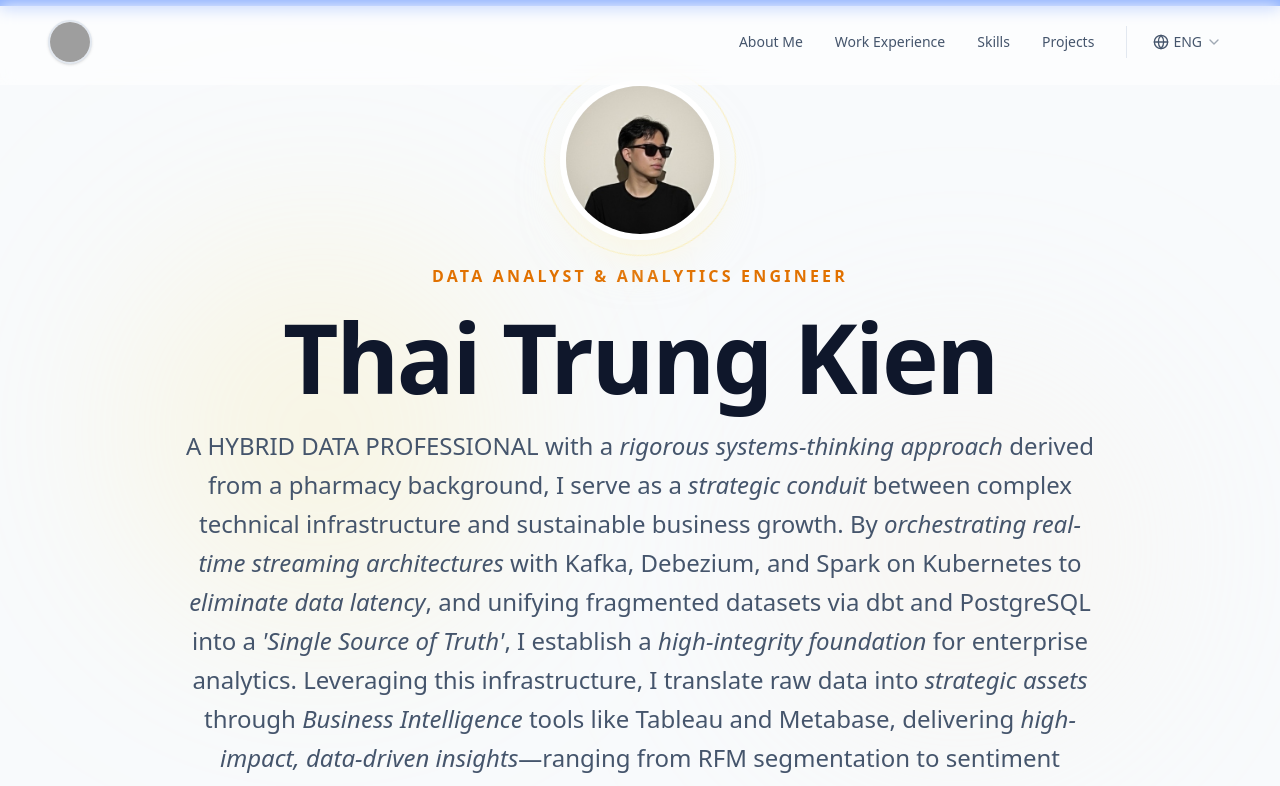
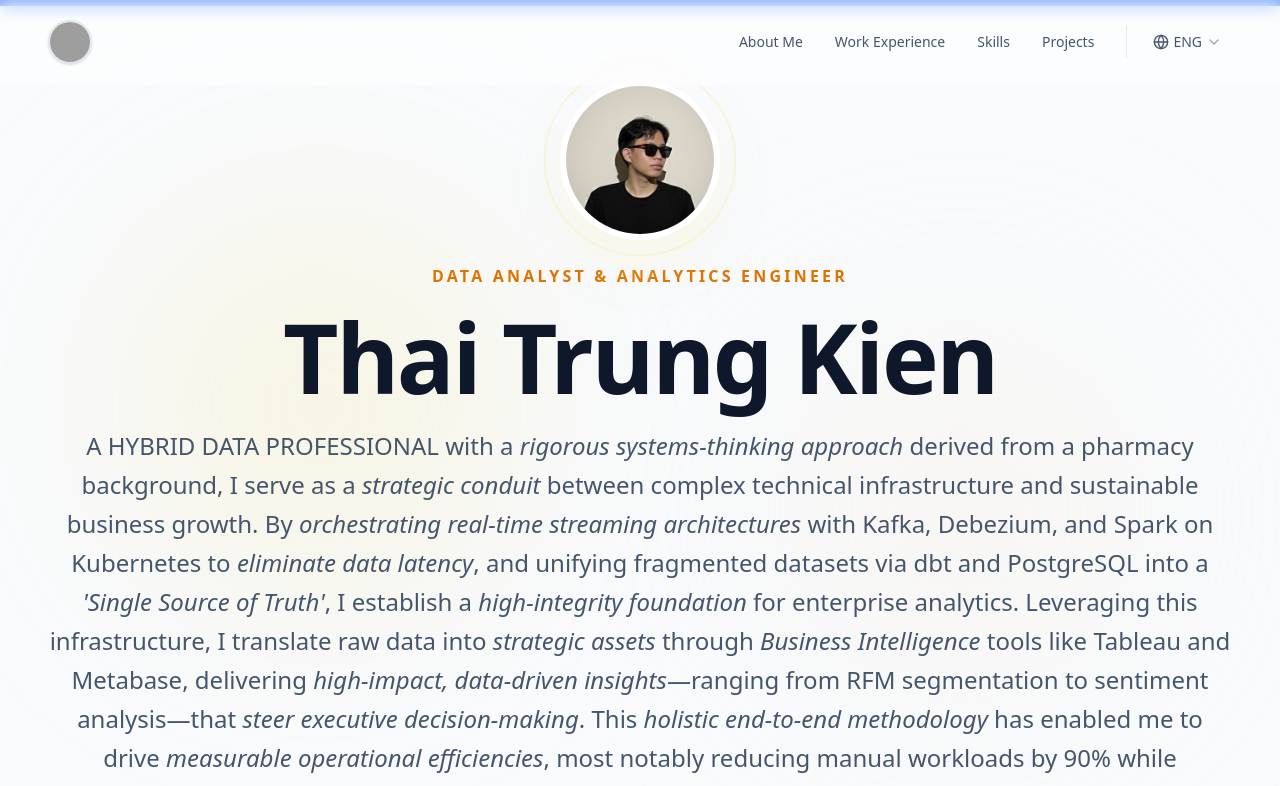
Before and after one commit to kina2711/portfolio-rabbit, a Next.js app: page / in a window 1280 px wide. Shown: the top 786 px of the page. Built offline with nearby package versions, Linux system fonts and the light colour scheme; grey boxes are pictures that could not be loaded.

Commit message:
update code

```diff
--- a/components/hero-section.tsx
+++ b/components/hero-section.tsx
@@ -18,7 +18,7 @@ export function HeroSection() {
         <div className="absolute top-[30%] right-[10%] w-96 h-96 bg-orange-100/40 rounded-full mix-blend-multiply filter blur-[100px] opacity-50 animate-blob animation-delay-2000"></div>
       </div>
 
-      <div className="container mx-auto px-6 md:px-12 max-w-5xl z-10">
+      <div className="container mx-auto px-6 md:px-12 max-w-7xl z-10">
         <div className="flex flex-col items-center text-center space-y-6">
 
             {/* --- 1. AVATAR --- */}
@@ -54,7 +54,7 @@ export function HeroSection() {
                     {t.hero.title.replace("Hi, I'm ", "").replace("Chào, mình là ", "")}
                 </h1>
                 <p
-                    className="text-lg md:text-2xl text-slate-600 leading-relaxed max-w-5xl mx-auto font-light"
+                    className="text-lg md:text-2xl text-slate-600 leading-relaxed max-w-7xl mx-auto font-light"
                     dangerouslySetInnerHTML={{ __html: t.hero.desc }}
                 />
             </motion.div>
```
